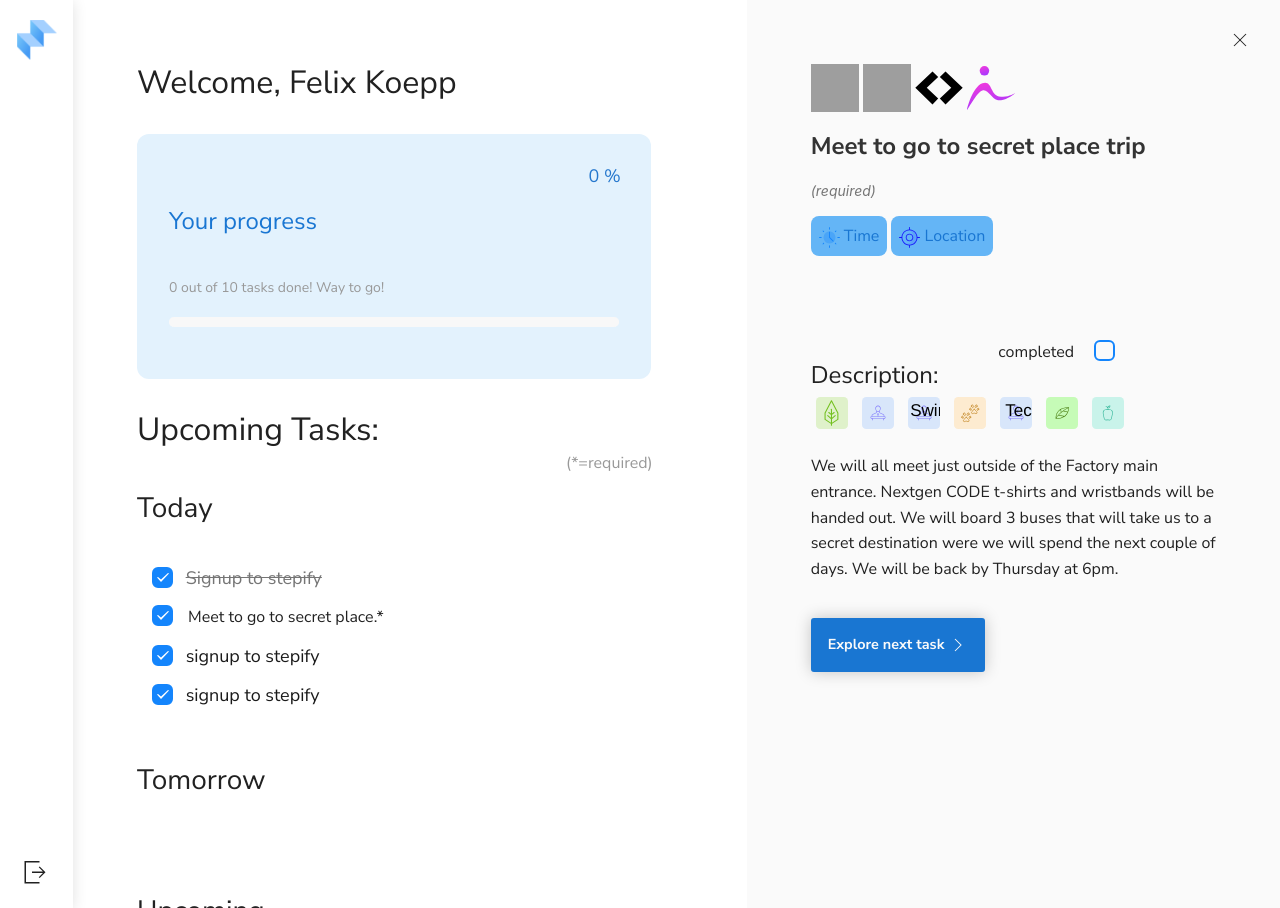
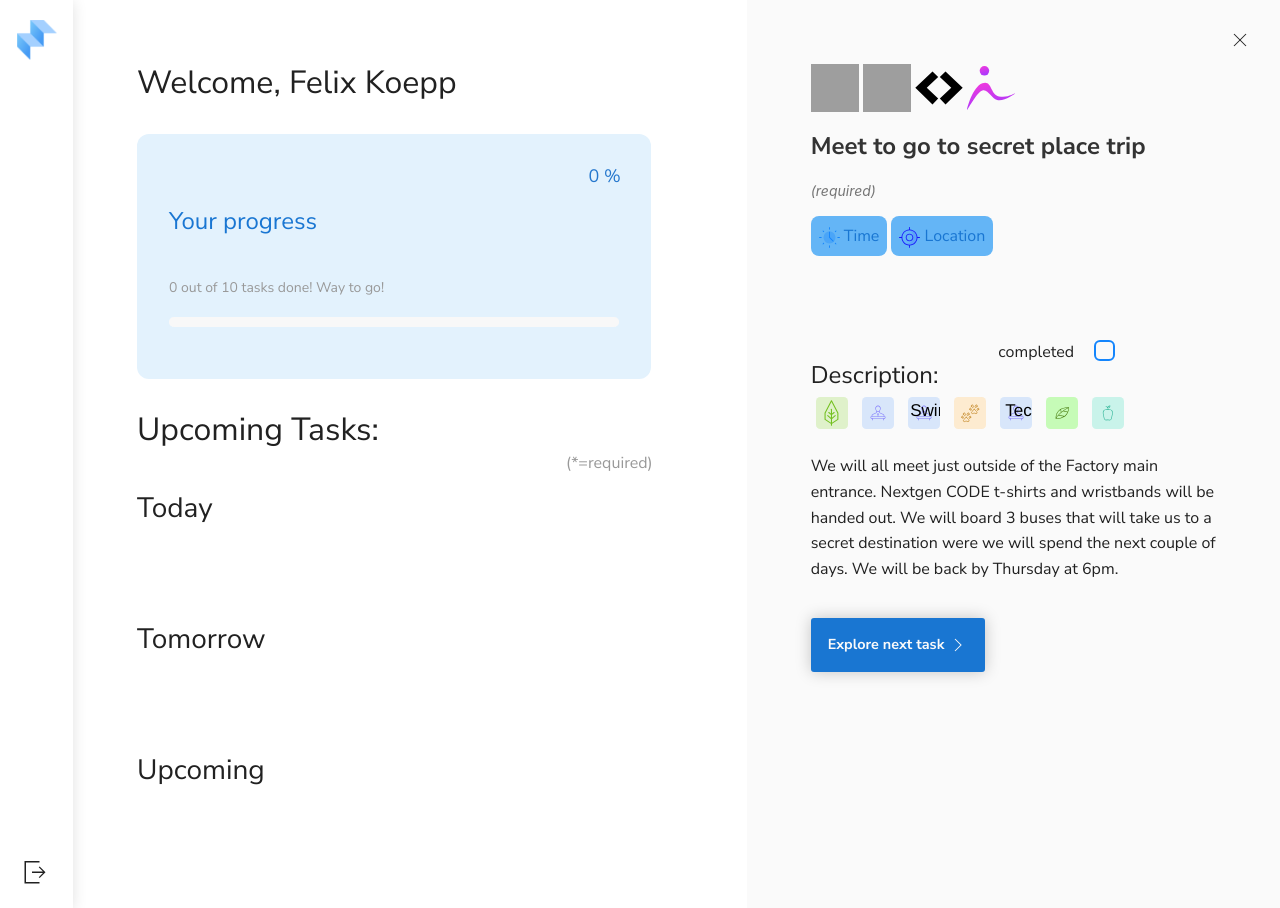
Before and after one commit to wpbdry/stepify, a Flask app: template templates/main.html in a window 1280 px wide. Run offline with Flask 2, Linux system fonts and the light colour scheme; the template is opened without the code that fills it, so the values that code supplies are empty; some libraries are stand-ins or nearby versions; grey boxes are pictures that could not be loaded.

Commit message:
fixed merge fuck up

```diff
--- a/static/js/main.js
+++ b/static/js/main.js
@@ -35,7 +35,7 @@ function objectFromString (s) {
 var tasks = objectFromString(tasksString);
 
 //Function to close right panel
-function toggleRightPanel () {
+function closeRightPanel () {
   $( "#firstpanel" ).toggleClass( "firstpanel-shadow" );
   $('#secondpanel').toggle();
   $('#secondpanel-empty').toggle();
--- a/templates/main.html
+++ b/templates/main.html
@@ -82,21 +82,12 @@
       </div>
       <div class="uk-card">
         <span class="uk-card-badge uk-text-muted uk-margin-small-top">(*=required)</span>
+
         <h1 class="no-bottom-margin">Upcoming Tasks:</h1>
-        <h2 class="uk-margin-medium">Today</h2>
-        <div class="uk-padding-small uk-padding-remove-top uk-padding-remove-top tasklist">
-          <div class="uk-grid-small uk-child-width-auto uk-grid">
-            <label><input class="uk-checkbox" type="checkbox" checked> <span id="first-task" class="uk-margin-auto-left">Signup to stepify</span></label>
-          </div>
-          <div class="uk-margin-auto-left uk-grid-small uk-child-width-auto uk-grid">
-            <input class="uk-checkbox" type="checkbox" checked> <span class="no-bottom-margin" style="cursor: pointer;" onclick="toggleRightPanel()">Meet to go to secret place.*</span>
-          </div>
-          <div class="uk-grid-small uk-child-width-auto uk-grid">
-            <label><input class="uk-checkbox" type="checkbox" checked> <span class="uk-margin-auto-left">signup to stepify</span></label>
-          </div>
-          <div class="uk-grid-small uk-child-width-auto uk-grid">
-            <label><input class="uk-checkbox" type="checkbox" checked> <span class="uk-margin-auto-left">signup to stepify</span></label>
-          </div>
+
+        <div class="task-category" id="task-category-today">
+            <h2 class="uk-margin-medium">Today</h2>
+            <div class="uk-padding-small uk-padding-remove-top uk-padding-remove-top tasklist" id="tasks-today"></div>
         </div>
 
         <div class="task-category" id="task-category-tomorrow">
@@ -117,7 +108,7 @@
     </div>
     </div>
     <div class="medium-5 cell show-for-large" id="secondpanel">
-      <a href="" title="Close" onclick="toggleRightPanel();return false;" class="uk-card-badge" uk-icon="icon: close"></a>
+      <a href="" title="Close" onclick="closeRightPanel();return false;" class="uk-card-badge" uk-icon="icon: close"></a>
       <div class="grid-y">
         <div class="medium-4 cell">
           <div class="icon_stan">
@@ -169,7 +160,7 @@
           <p class="task-description">
               We will all meet just outside of the Factory main entrance. Nextgen CODE t-shirts and wristbands will be handed out. We will board 3 buses that will take us to a secret destination were we will spend the next couple of days. We will be back by Thursday at 6pm.
           </p>
-          <div id="show-next-task" onclick="showNextTask()" class="button">Explore next task <span uk-icon="icon: chevron-right"></span></div>
+          <div href="" onclick="showNextTask()" class="button">Explore next task <span uk-icon="icon: chevron-right"></span></div>
         </div>
       </div>
     </div>
```
